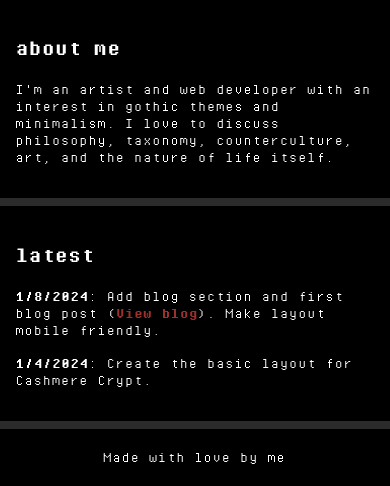
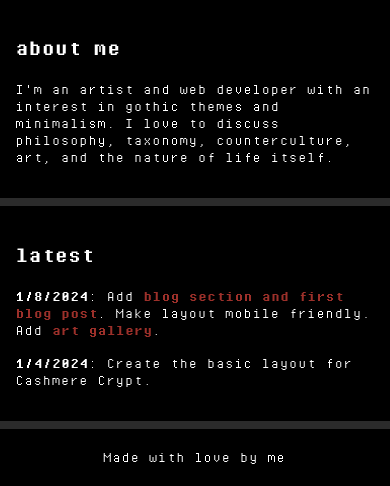
Before and after one commit to mkamri/cashmerecrypt, a PHP site: page / in a window 390 px wide. Shown: the part 672-1158 px from the top of the page. Run offline with PHP 8.4, Linux system fonts and the light colour scheme.

Commit message:
replace with cleaned images and mobile optimize

```diff
--- a/index.php
+++ b/index.php
@@ -13,7 +13,7 @@
         <h1>latest</h1>
         <p>
             <time datetime="2024-01-04">1/8/2024</time>:
-            Add blog section and first blog post (<a href="/blog">View blog</a>). Make layout mobile friendly.
+            Add <a href="/blog">blog section and first blog post</a>. Make layout mobile friendly. Add <a href="/art">art gallery</a>.
         </p>
         <p>
             <time datetime="2024-01-04">1/4/2024</time>:
--- a/style.css
+++ b/style.css
@@ -185,6 +185,12 @@ article li {
     grid-template-columns: 1fr 1fr 1fr 1fr 1fr;
     grid-gap: var(--spacing);
 }
+@media screen and (max-width: 550px)
+{
+    .artwork-grid {
+        grid-template-columns: 1fr 1fr 1fr 1fr;
+    }
+}
 
 .artwork-thumb {
     width: 100%;
```
Also changed, not shown: img/art/2023/bridge.jpg, img/art/2023/graveyard.jpg, img/art/2023/thumbs/bridge.jpg, img/art/2023/thumbs/cat.jpg, img/art/2023/thumbs/graveyard.jpg, 3 other files.
